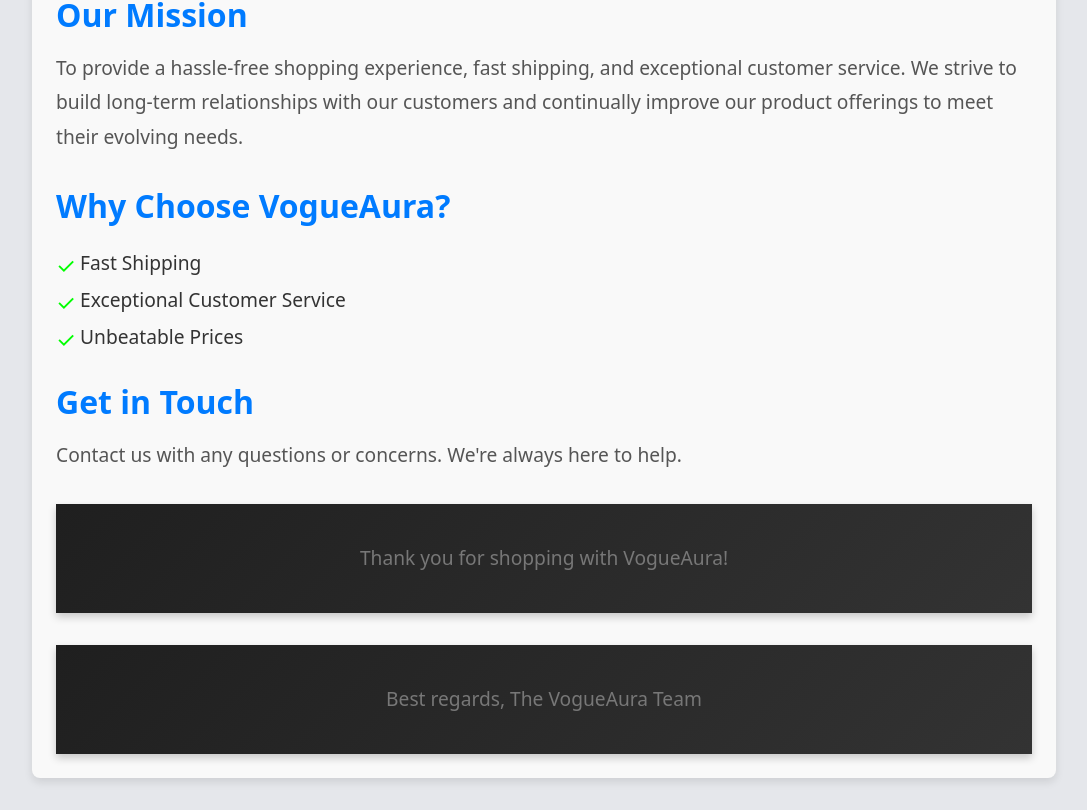
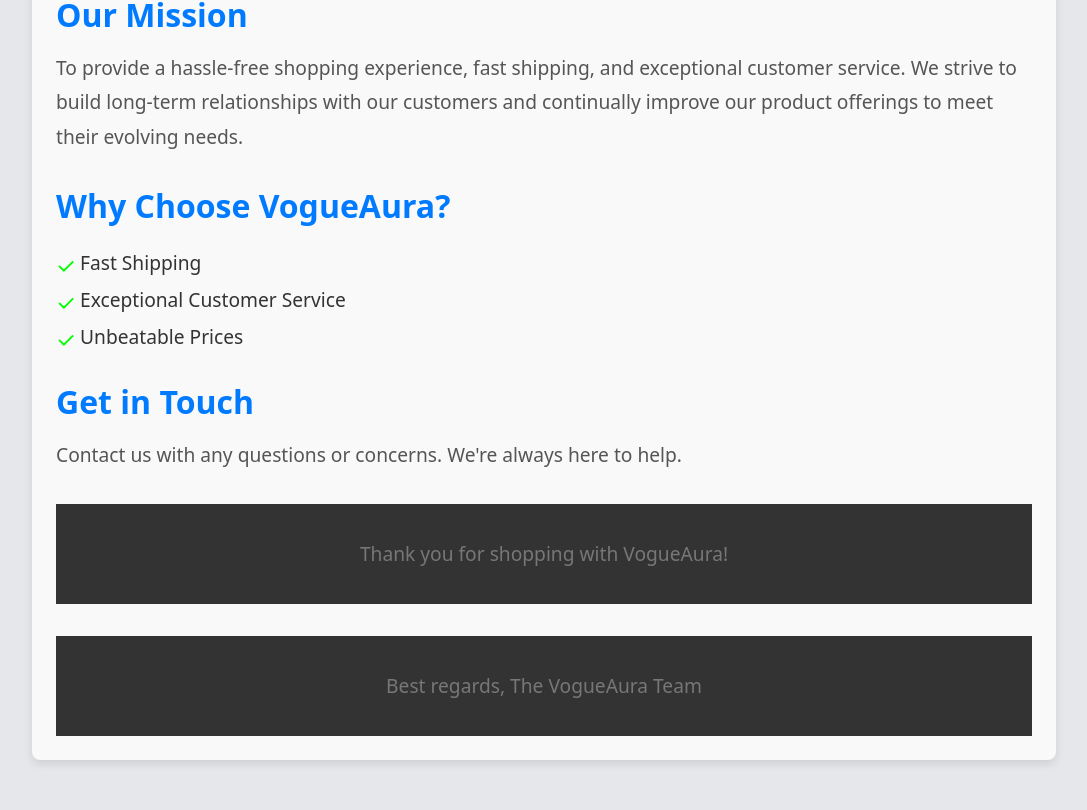
Before and after one commit to Owais-dev55/E-commerce-website-React.TS, a React (Vite) app: page /about-us in a window 1280 px wide. Shown: the part 381-1191 px from the top of the page, without its empty margins (96-1183 px from the left). Built offline with nearby package versions, Linux system fonts and the light colour scheme.

Commit message:
Final touches

```diff
--- a/src/Components/Footer/About.css
+++ b/src/Components/Footer/About.css
@@ -65,18 +65,22 @@
   font-size: 1.4rem;
 }
 
-.footer {
+.footer-about {
+  display:flex;
+  justify-content: center;
+  align-items: center;
   font-size: 1.2rem;
+  background-color: #333;
+  height: 100px;
   color: #777;
   text-align: center;
   margin-top: 2rem;
 }
 
-.footer:last-child {
+.footer-about:last-child {
   margin-bottom: 0;
 }
 
-/* Responsive Design */
 @media (max-width: 768px) {
   .about-container {
     padding: 1rem;
@@ -116,7 +120,7 @@
     font-size: 1rem;
   }
 
-  .footer {
+  .footer-about {
     font-size: 1rem;
   }
 }
--- a/src/Components/Footer/About.tsx
+++ b/src/Components/Footer/About.tsx
@@ -27,8 +27,8 @@
       <p className="description">
         Contact us with any questions or concerns. We're always here to help.
       </p>
-      <p className="footer">Thank you for shopping with VogueAura!</p>
-      <p className="footer">Best regards, The VogueAura Team</p>
+      <p className="footer-about">Thank you for shopping with VogueAura!</p>
+      <p className="footer-about">Best regards, The VogueAura Team</p>
     </div>
   );
 };
--- a/src/Components/Footer/Footer.css
+++ b/src/Components/Footer/Footer.css
@@ -21,7 +21,7 @@
 }
 
 .logo h2 , h3 {
-  font-family:Georgia, 'Times New Roman', Times, serif;
+  font-family: Georgia, 'Times New Roman', Times, serif;
   font-size: 2.5rem;
   margin-bottom: 15px;
 }
@@ -50,6 +50,8 @@
   margin: 5px 0;
   color: #f5f5f5;
 }
+
+
 
 .contact p {
   font-family: "Roboto", sans-serif;
```
